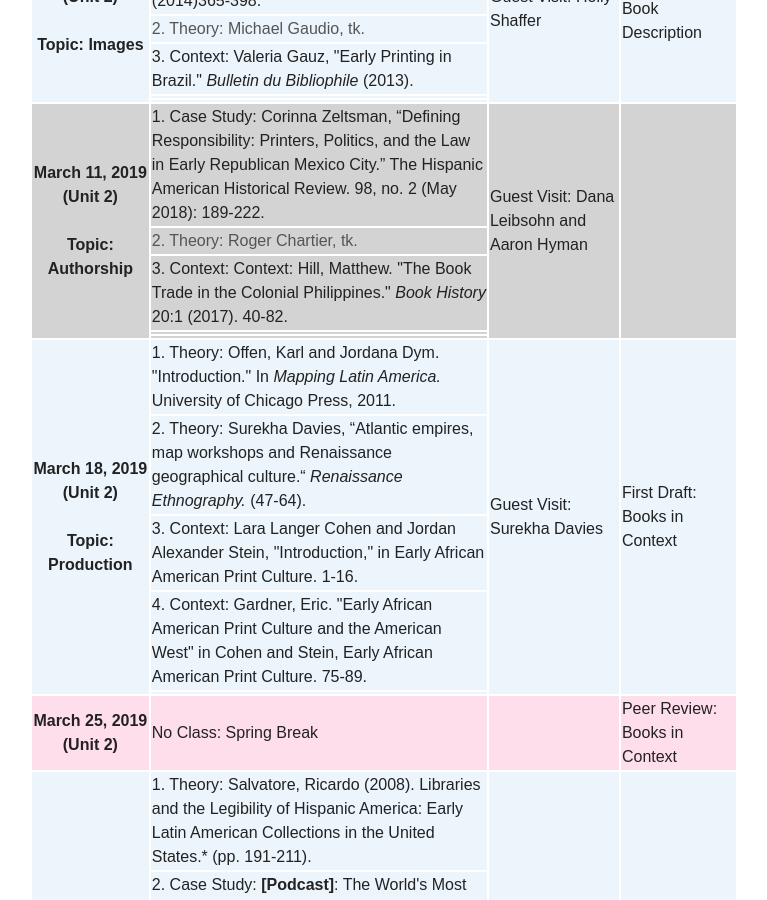
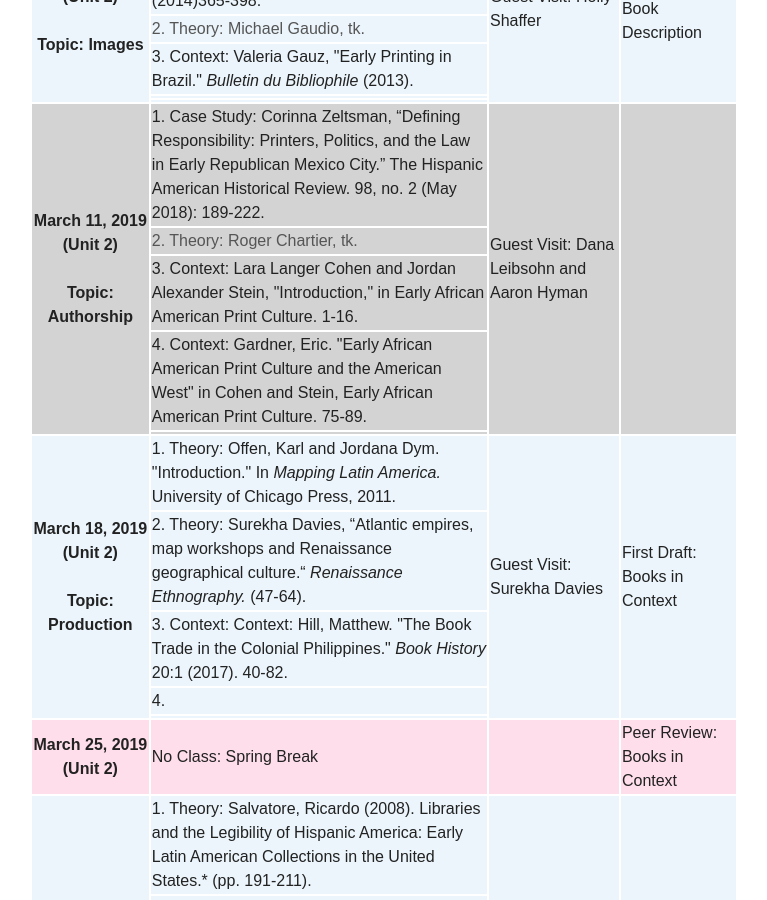
Before and after one commit to halperta/2019-bookhistory, a Jekyll site: the page built from schedule/index.md, in a window 1280 px wide and 900 px high, scrolled down 1919 px. Shown: the whole window, without its empty margins (256-1023 px from the left). Built offline with Jekyll 4.4.1, drawn with Linux system fonts in a browser that asks for light colours; nearby versions of some CDN libraries; some of the changed lines change nothing that is shown.

Commit message:
moving things around

```diff
--- a/schedule/index.md
+++ b/schedule/index.md
@@ -143,10 +143,10 @@
     <td align="left"><a href=""> 2. Theory: Roger Chartier, tk. </a></td>
   </tr>
   <tr bgcolor="LightGray">
-    <td align="left">3. Context: Context: Hill, Matthew. "The Book Trade in the Colonial Philippines." <i>Book History</i> 20:1 (2017). 40-82. </td>
+    <td align="left">3. Context: Lara Langer Cohen and Jordan Alexander Stein, "Introduction," in Early African American Print Culture. 1-16. </td>
   </tr>
   <tr bgcolor="LightGray">
-    <td align="left"></td>
+    <td align="left">4. Context: Gardner, Eric. "Early African American Print Culture and the American West" in Cohen and Stein, Early African American Print Culture. 75-89.</td>
   </tr>
   <tr bgcolor="LightGray">
     <td align="left"></td>
@@ -162,10 +162,10 @@
     <td align="left">2.  Theory: Surekha Davies, “Atlantic empires, map workshops and Renaissance geographical culture.“ <i>Renaissance Ethnography.</i> (47-64).</td>
   </tr>
   <tr bgcolor="EBF5FB">
-    <td align="left">3. Context: Lara Langer Cohen and Jordan Alexander Stein, "Introduction," in Early African American Print Culture. 1-16.</td>
+    <td align="left">3. Context: Context: Hill, Matthew. "The Book Trade in the Colonial Philippines." <i>Book History</i> 20:1 (2017). 40-82.  </td>
   </tr>
   <tr bgcolor="EBF5FB">
-    <td align="left">4. Context: Gardner, Eric. "Early African American Print Culture and the American West" in Cohen and Stein, Early African American Print Culture. 75-89.</td>
+    <td align="left">4. </td>
   </tr>
   <tr bgcolor="EBF5FB">
     <td align="left"></td>
```
